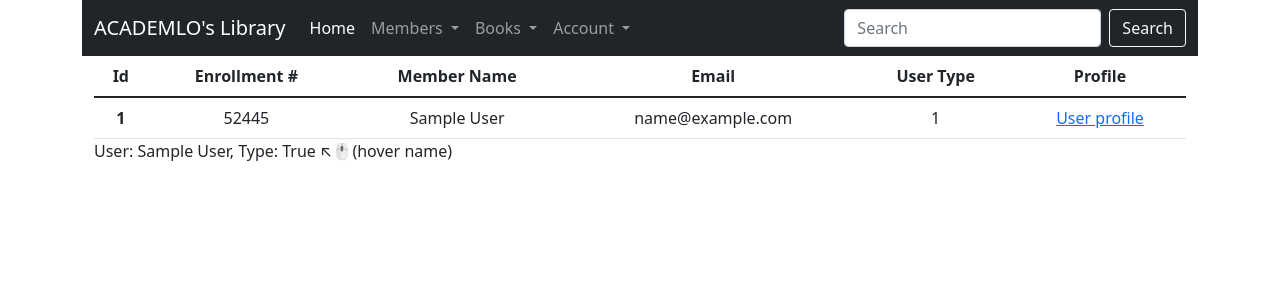
After one commit to OzkrMebasser/django_library_system_Academlo, a Django app: page /users/ in a window 1280 px wide. The commit adds this page. Shown: the top 300 px of the page. Run offline with Django 3.2, Linux system fonts and the light colour scheme; the visitor is signed in with stand-in values (Sample User, id 1); data comes from the database, SQL or seed files in the repository; parts of the project's set-up code (start-up, migrations or seed data) failed here and were passed over.

Commit message:
corrections endpoints

```diff
--- a/library/models.py
+++ b/library/models.py
@@ -15,16 +15,18 @@ from django.contrib.auth.models import AbstractBaseUser, BaseUserManager
 
 
 class MyAccountManager(BaseUserManager):
-    def create_user(self, email, name, username, password=None):
+    def create_user(self, email, name, username, user_type, password=None):
         if not email:
             raise ValueError('Users must have an email address')
         if not username:
             raise ValueError('Users must have a username')
 
+
         user = self.model(
             email=self.normalize_email(email),
             username=username,
             name=name,
+            user_type=user_type
 
 
 
@@ -34,12 +36,13 @@ class MyAccountManager(BaseUserManager):
         user.save(using=self._db)
         return user
 
-    def create_superuser(self, email, name, username, password):
+    def create_superuser(self, email, name, username, user_type,password):
         user = self.create_user(
             email=self.normalize_email(email),
             password=password,
             username=username,
             name=name,
+            user_type=user_type
 
         )
         user.is_admin = True
@@ -73,7 +76,7 @@ class Account(AbstractBaseUser, PermissionsMixin):
     user_type = models.PositiveSmallIntegerField(choices=USER_TYPE_CHOICES, default=True, name='user_type')
 
     USERNAME_FIELD = 'email'
-    REQUIRED_FIELDS = ['name', 'username']
+    REQUIRED_FIELDS = ['name', 'username', 'user_type']
 
     objects = MyAccountManager()
 
--- a/library/templates/library/base.html
+++ b/library/templates/library/base.html
@@ -100,7 +100,8 @@
                 <ul class="dropdown-menu" aria-labelledby="navbarDropdown">
                   <li><a class="dropdown-item" href="{% url 'library:member-detail' request.user.id%}">View Account</a></li>
                   <li><a class="dropdown-item" href="{%url 'library:logout'%}">Logout</a></li>
-
+                  <li><a class="dropdown-item" href="{%url 'library:users-list'%}">All Users</a></li>
+                  <li><a class="dropdown-item" href="{% url 'library:users-create'%}">Add User</a></li>
                 </ul>
               </li>
               {% endif %}
--- /dev/null
+++ b/library/templates/library/users_list.html
@@ -0,0 +1,31 @@
+{% extends "library/base.html" %} {% block content %}
+<table class="table"  style="margin: auto;">
+  <thead>
+    <tr>
+      <th scope="col">Id</th>
+      <th scope="col">Enrollment #</th>
+      <th scope="col">Member Name</th>
+      <th scope="col">Email</th>
+      <th data-toggle="tooltip" data-placement="top" title="User types: [1:Member] [2:IT staff] [3:Librerian]"scope="col" hover-zoom>User Type</th>
+      <th scope="col">Profile</th>
+    </tr>
+  </thead>
+  {% if users %}
+  <tbody>
+    {% for user in users %}
+    <tr>
+      <th scope="row">{{ forloop.counter }}</th>
+      <td>{{user.enrollment_no}}</td>
+      <td>{{user.name}}</td>
+      <td>{{user.email}}</td>
+      <td data-toggle="tooltip" data-placement="top" title="User types: [1:Member] [2:IT staff] [3:Librerian]"> {{user.user_type}}</td>
+      <td><a href="{% url 'library:users-detail' user.id %}">User profile</a></td>
+    </tr>
+    {% endfor %}
+  </tbody>
+  {% else %}
+  <tbody><tr><td colspan="6"> No Users.</td></tr></tbody>
+  {% endif %}
+</table>
+<p data-toggle="tooltip" data-placement="top" title="User types: [1:Member] [2:IT staff] [3:Librerian]">User: {{user}}, Type: {{user.user_type}} ↖🖱️(hover name)</p>
+{% endblock %}
--- a/library/urls.py
+++ b/library/urls.py
@@ -27,6 +27,9 @@ urlpatterns = [
     path('member/<slug:pk>/update/', MemberUpdate.as_view(), name='member-update'),
     path('member/<slug:pk>/delete/', MemberDelete.as_view(), name='member-delete'),
 
+    path('users/', UsersView.as_view(), name='users-list'),
+    path('users/create/', UsersCreate.as_view(), name='users-create'),
+    path('user/<slug:pk>/', UsersDetail.as_view(), name='users-detail'),
 
 
     path('borrowers/', BorrowerView.as_view(), name='borrower-list'),
--- a/library/views.py
+++ b/library/views.py
@@ -60,6 +60,7 @@ class HomeView(LoginRequiredMixin, TemplateView):
         context['search_input']=search_input
         return context
 
+# Book views classes
 
 class BookView(LoginRequiredMixin, ListView):
     model=Book
@@ -117,7 +118,7 @@ class BookDelete(LoginRequiredMixin,UserAccessMixin,  DeleteView):
     success_url=reverse_lazy('library:book-list')
 
 
-
+# Member views classes
 class MemberView(LoginRequiredMixin, UserAccessMixin, ListView):
     model=Account
     context_object_name='members'
@@ -134,6 +135,7 @@ class MemberView(LoginRequiredMixin, UserAccessMixin, ListView):
         context['search_input']=search_input
 
         return context
+
 
 class MemberDetail(LoginRequiredMixin, DetailView):
     model=Account
@@ -173,7 +175,41 @@ class MemberDelete(LoginRequiredMixin,UserAccessMixin,  DeleteView):
     fields='__all__'
     success_url=reverse_lazy('library:member-list')
 
+# Users views classes
+class UsersView(LoginRequiredMixin, UserAccessMixin, ListView):
+    model=Account
+    context_object_name='users'
+    permission_required = 'users.view_users'
+    template_name='library/users_list.html'
 
+    def get_context_data(self,  *args,**kwargs):
+        context=super().get_context_data(**kwargs)
+        context['users']=context['users'].exclude(is_admin=False,is_staff=False,is_superuser=False, user_type=False)
+        # .exclude(is_admin=True)
+        search_input=self.request.GET.get('search-area') or ''
+        if search_input:
+            context['users']=context['users'].filter(name__startswith=search_input)
+
+        context['search_input']=search_input
+
+        return context
+
+class UsersCreate(UserAccessMixin, CreateView):
+    template_name = 'library/register.html'
+    form_class = RegistrationForm
+    permission_required = 'users.add_users'
+    success_url = reverse_lazy('library:users-list')
+
+    def form_valid(self, form):
+        form.instance.user=self.request.user
+        return super(UsersCreate, self).form_valid(form)
+
+class UsersDetail(LoginRequiredMixin, DetailView):
+    model=Account
+    context_object_name='user'
+    template_name='library/user.html'
+
+# Borrower views classes
 class BorrowerView(LoginRequiredMixin, ListView):
     model=Borrower
     context_object_name='borrowers'
```
Also changed, not shown: library/templates/library/register.html (+10 -8 lines), library/templates/library/user.html (added, +30 -0 lines), library/migrations/0010_alter_account_enrollment_no.py (added), library/migrations/0011_alter_account_enrollment_no.py (added).
